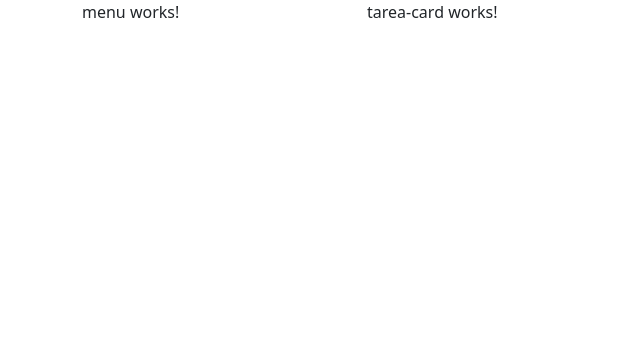
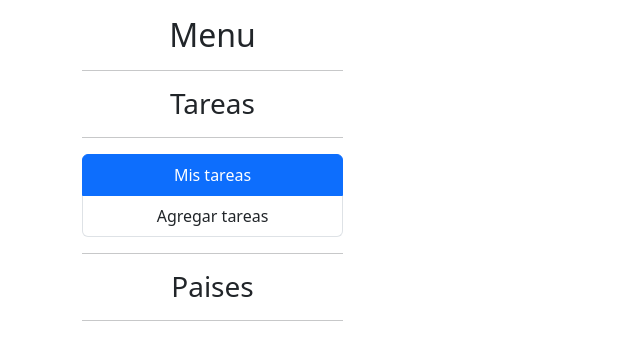
Before and after one commit to nayleaA/Practica3-routing, an Angular app: page /tareas-module/mi-lista in a window 1280 px wide. Shown: the top 360 px of the page, without its empty margins (0-640 px from the left). Built offline with nearby package versions, Linux system fonts and the light colour scheme.

Commit message:
empezando servicios 14-11-2023

```diff
--- a/src/app/shared/components/menu/menu.component.css
+++ b/src/app/shared/components/menu/menu.component.css
@@ -0,0 +1,3 @@
+.li-group-item{
+    cursor: pointer;
+}
--- a/src/app/shared/components/menu/menu.component.html
+++ b/src/app/shared/components/menu/menu.component.html
@@ -1 +1,25 @@
-<p>menu works!</p>
+<h2 class="text-center">Menu</h2>
+<hr>
+<h3 class="text-center">Tareas</h3>
+<hr>
+<ul class="list-group w-100">
+    <li class="list-group-item w-100 text-center"
+    *ngFor="let item of tareaMenuItems"
+    [routerLink]="[item.route]"
+    [routerLinkActive]="'active'"
+    >
+    {{item.text}}
+    </li>
+</ul>
+<hr>
+<h3 class="text-center">Paises</h3>
+<hr>
+<ul class="list-group w-100">
+    <li class="list-group-item w-100 text-center"
+    *ngFor="let item of paisesMenuItems"
+    [routerLink]="[item.route]"
+    [routerLinkActive]="'active'"
+    >
+    {{item.text}}
+    </li>
+</ul>
--- a/src/app/shared/components/menu/menu.component.ts
+++ b/src/app/shared/components/menu/menu.component.ts
@@ -1,4 +1,5 @@
 import { Component } from '@angular/core';
+import { MenuItem } from '../../model/menu-item.model';
 
 @Component({
   selector: 'shared-menu',
@@ -6,5 +7,15 @@ import { Component } from '@angular/core';
   styleUrls: ['./menu.component.css']
 })
 export class MenuComponent {
+  menuItem: MenuItem[]=[];
+
+  //agrrgar elementos antes que se invoque
+  tareaMenuItems:MenuItem[]=[];
+  paisesMenuItems:MenuItem[]=[];
+
+  constructor(){
+    this.tareaMenuItems.push({route:'/tareas-module/mi-lista',text:'Mis tareas'});
+    this.tareaMenuItems.push({route:'/tareas-module/nueva-tarea',text:'Agregar tareas'});
+  }
 
 }
--- /dev/null
+++ b/src/app/shared/model/menu-item.model.ts
@@ -0,0 +1,4 @@
+export interface MenuItem{
+    route:string,
+    text:string
+}
--- a/src/app/shared/shared.module.ts
+++ b/src/app/shared/shared.module.ts
@@ -1,6 +1,7 @@
 import { NgModule } from '@angular/core';
 import { CommonModule } from '@angular/common';
 import { MenuComponent } from './components/menu/menu.component';
+import { RouterModule } from '@angular/router';
 
 
 
@@ -9,7 +10,8 @@ import { MenuComponent } from './components/menu/menu.component';
     MenuComponent
   ],
   imports: [
-    CommonModule
+    CommonModule,
+    RouterModule
   ],//fuera del modulo, todos puedan implementarlo
   exports: [
     MenuComponent
--- /dev/null
+++ b/src/app/tareas-module/enums/tarea-status.enum.ts
@@ -0,0 +1,5 @@
+export enum TareaStatus{
+    PENDIENTE='Pendiente',
+    RETRASADO='Retrasado',
+    COMPLETADO='Completado'
+}
--- a/src/app/tareas-module/layout/tareas-layout/tareas-layout.component.html
+++ b/src/app/tareas-module/layout/tareas-layout/tareas-layout.component.html
@@ -1,4 +1,4 @@
-<div class="container">
+<div class="container mt-3">
     <div class="row">
         <!-- Menu Container-->
         <div class="col-12 col-sm-12 col-md-4 col-lg-3">
--- a/src/app/tareas-module/pages/mi-lista-page/mi-lista-page.component.html
+++ b/src/app/tareas-module/pages/mi-lista-page/mi-lista-page.component.html
@@ -1,2 +1,5 @@
-
-<tareas-module-tarea-card/>
+<div class="row justify-content-center">
+    <tareas-module-tarea-card class="col-12 col-sm-6 col-md-4 col-lg-3"
+    *ngFor="let tarea of tareas"
+    />
+</div>
--- a/src/app/tareas-module/pages/mi-lista-page/mi-lista-page.component.ts
+++ b/src/app/tareas-module/pages/mi-lista-page/mi-lista-page.component.ts
@@ -1,9 +1,22 @@
-import { Component } from '@angular/core';
+import { Component, inject, OnInit } from '@angular/core';
+import { Tarea } from '../../models/tarea.model';
+import { TareaService } from '../../services/tarea-service.service';
 
 @Component({
   templateUrl: './mi-lista-page.component.html',
   styleUrls: ['./mi-lista-page.component.css']
 })
-export class MiListaPageComponent {
+export class MiListaPageComponent implements OnInit {
+  tareas: Tarea[]=[];
 
+  //Injectar servicio por metodo de angular (v.14 en adelante) espera la ruta
+  private tareaService:TareaService=inject(TareaService);
+
+  //opcion2: Injectar servicio por contructor, funciona para venores 14, para todas las versiones
+  constructor(private tareaServiceCons:TareaService){
+  }
+
+  ngOnInit(): void {
+    this.tareas=this.tareaService.getTareas();
+  }
 }
--- /dev/null
+++ b/src/app/tareas-module/services/tarea-service.service.ts
@@ -0,0 +1,25 @@
+import { Injectable } from '@angular/core';
+import { Tarea } from '../models/tarea.model';
+
+@Injectable({
+  providedIn: 'root'
+})
+export class TareaService{
+//disponible para toda la aplicacion
+private tareasKey="tareas";
+private tareas: Tarea[]=[];
+
+  constructor() {
+    const lSTareas= localStorage.getItem(this.tareasKey);
+
+    //preguntar si no viene nulo
+    if(lSTareas){
+      this.tareas=JSON.parse(lSTareas);
+    }
+
+   }
+
+   getTareas(): Tarea[]{
+    return this.tareas;
+  }
+}
```
Also changed, not shown: src/app/tareas-module/models/tarea.model.ts (added, +7 -0 lines).
